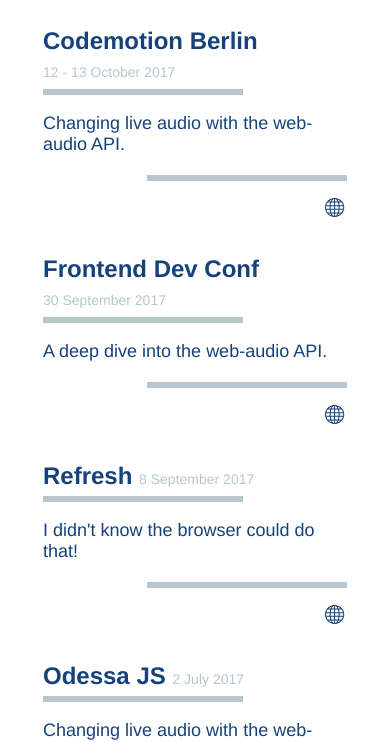
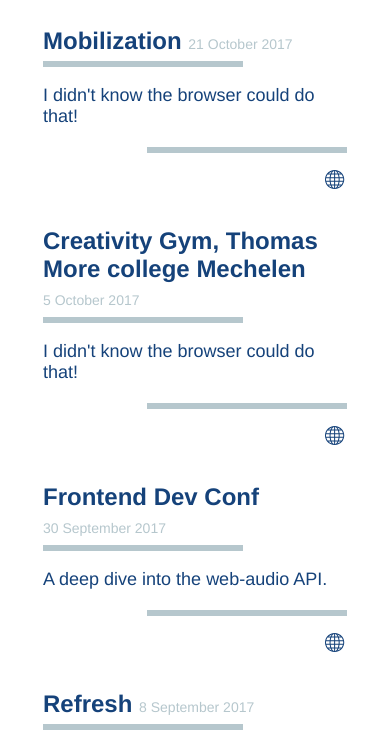
Before and after one commit to Sambego/talks, a website built with webpack: page src/index.html in a window 390 px wide. Shown: the part 1105-1847 px from the top of the page. Built offline with nearby package versions, Linux system fonts and the light colour scheme; files whose address does not match are found by name.

Commit message:
Add mobilization

```diff
--- a/src/index.html
+++ b/src/index.html
@@ -72,11 +72,19 @@
                         </footer>
                     </li>
                     <li class="event">
-                        <h2>Codemotion Berlin <time>12 - 13 October 2017</time></h2>
-                        <p>Changing live audio with the web-audio API.</p>
+                        <h2>Mobilization <time>21 October 2017</time></h2>
+                        <p>I didn't know the browser could do that!</p>
 
                         <footer>
-                            <a href="https://berlin2017.codemotionworld.com/" target="_blank" title="Visit the event website."><i class="icon icon--globe"></i></a>
+                            <a href="http://2017.mobilization.pl/index.html#cbx-speakers" target="_blank" title="Visit the event website."><i class="icon icon--globe"></i></a>
+                        </footer>
+                    </li>
+                    <li class="event">
+                        <h2>Creativity Gym, Thomas More college Mechelen <time>5 October 2017</time></h2>
+                        <p>I didn't know the browser could do that!</p>
+
+                        <footer>
+                            <a href="http://www.thecreativitygym.be/events" target="_blank" title="Visit the event website."><i class="icon icon--globe"></i></a>
                         </footer>
                     </li>
                     <li class="event">
@@ -93,6 +101,7 @@
 
                         <footer>
                             <a href="https://refresh.rocks/" target="_blank" title="Visit the event website."><i class="icon icon--globe"></i></a>
+                            <a href="https://meow.sambego.be/" target="_blank" title="Check the slides of this presentation."><i class="icon icon--slides"></i></a>
                         </footer>
                     </li>
                     <li class="event">
@@ -122,6 +131,7 @@
                         <footer>
                             <a href="https://fronteers.nl/bijeenkomsten/2017/kunstmaan" target="_blank" title="Visit the event website."><i class="icon icon--globe"></i></a>
                             <a href="https://meow.sambego.be/" target="_blank" title="Check the slides of this presentation."><i class="icon icon--slides"></i></a>
+                            <a href="https://vimeo.com/232176042" target="_blank" title="Watch a recording of this presentation."><i class="icon icon--movie"></i></a>
                         </footer>
                     </li>
                     <li class="event">
@@ -141,6 +151,7 @@
                         <footer>
                             <a href="https://2017.front-trends.com" target="_blank" title="Visit the event website."><i class="icon icon--globe"></i></a>
                             <a href="https://meow.sambego.be/" target="_blank" title="Check the slides of this presentation."><i class="icon icon--slides"></i></a>
+                            <a href="https://www.youtube.com/watch?v=ZrRxdzAVXts" target="_blank" title="Watch a recording of this presentation."><i class="icon icon--movie"></i></a>
                         </footer>
                     </li>
                     <li class="event">
```
